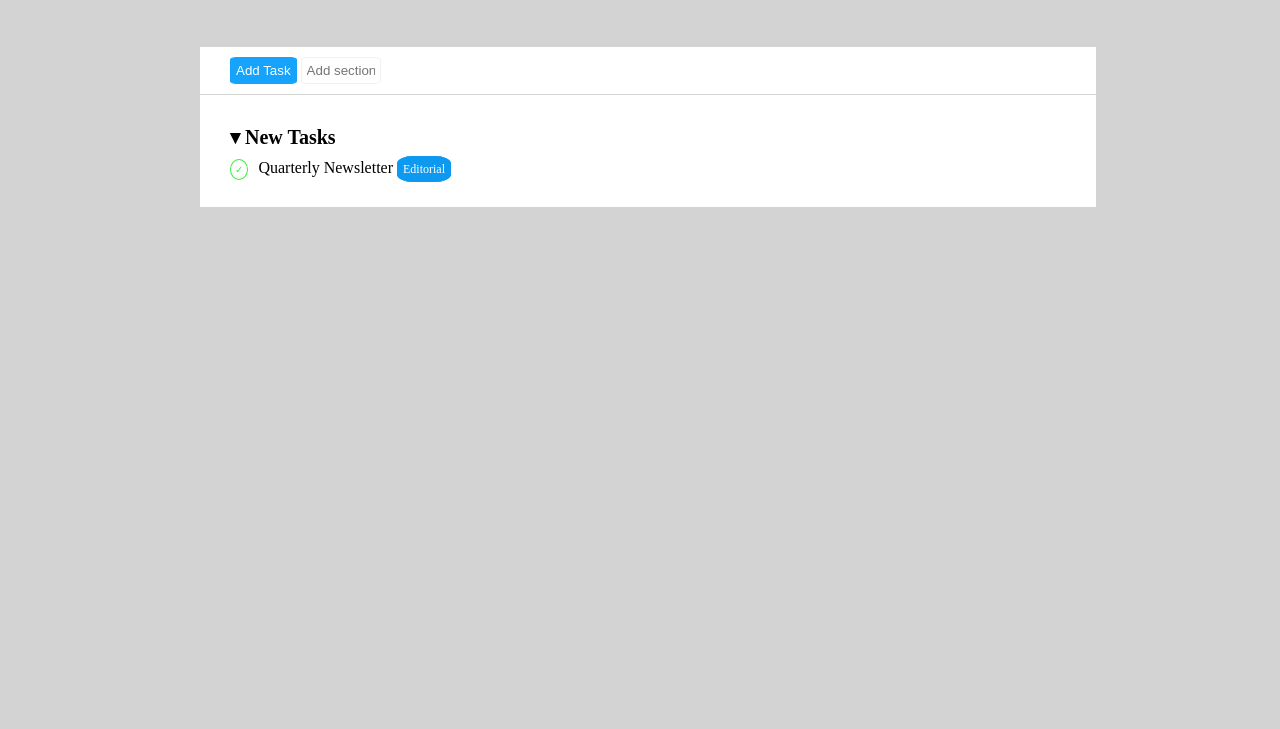
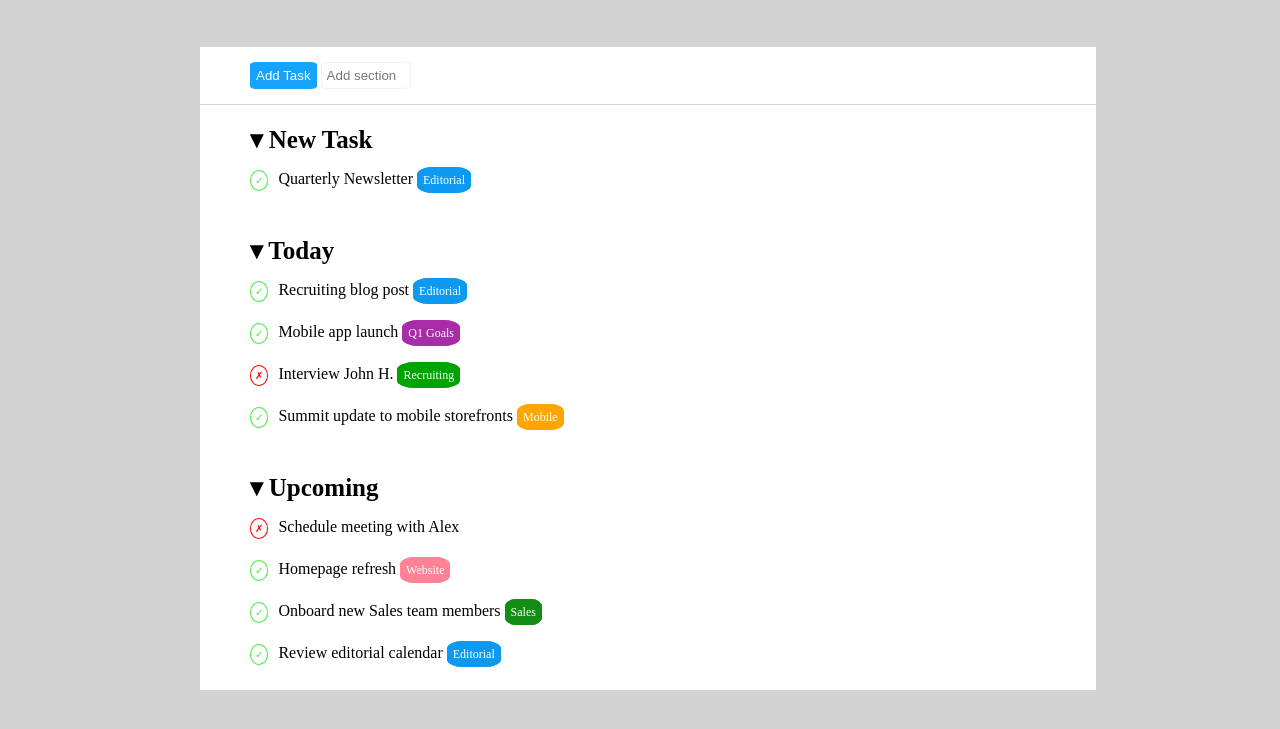
Before and after one commit to Giuseppe0197/html-css-toboolist, a plain HTML site: page index.html in a window 1280 px wide. Shown: the part 103-832 px from the top of the page. Before the commit the page ends 800 px from the top, so only its background shows below. Drawn offline with Linux system fonts and the light colour scheme.

Commit message:
main part done

```diff
--- a/css/style.css
+++ b/css/style.css
@@ -36,7 +36,7 @@ header {
 }
 
 .inputbutton {
-    padding: 10px 30px;
+    padding: 15px 50px;
     border-bottom: 1px solid lightgray;
 }
 
@@ -50,23 +50,28 @@ header {
 
 #input {
     color: (241, 241, 241);
-    width: 80px;
+    width: 90px;
     border: 1px solid rgb(241, 241, 241);
     padding: 5px;
     border-radius: 10%;
 }
 
+.activities {
+    margin: 0;
+}
+
 .list {
-    padding: 30px;
+    padding: 20px 50px;
 }
 
 .titles {
     font-weight: bold;
-    font-size: 20px;
+    font-size: 25px;
 }
 
 .things {
     margin-top: 10px;
+    line-height: 30px;
 }
 
 .decorations {
@@ -89,3 +94,39 @@ header {
     margin-right: 10px;
     font-size: 10px;
 }
+
+.undone::before {
+    content: "\2717";
+    color: red;
+    padding: 4px;
+    border: 1px solid red;
+    border-radius: 50%;
+    text-align: center;
+    margin-right: 10px;
+    font-size: 10px;
+}
+
+#goals {
+    background-color: rgb(168, 43, 168);
+    border: 1px solid rgb(168, 43, 168);
+}
+
+#recruiting {
+    background-color: rgb(0, 163, 0);
+    border: 1px solid rgb(0, 163, 0);
+}
+
+#mobile {
+    background-color: orange;
+    border: 1px solid orange;
+}
+
+#website {
+    background-color: rgb(255, 129, 150);
+    border: 1px solid rgb(255, 129, 150);
+}
+
+#sales {
+    background-color: rgb(19, 141, 19);
+    border: 1px solid rgb(19, 141, 19);
+}
--- a/index.html
+++ b/index.html
@@ -34,22 +34,47 @@
 
             </div>
 
+            <!-- sezione 2 con attività della lista -->
+
             <div class="activities">
 
                 <div class="list">
 
-                    <span class="titles">&#9662; New Tasks</span>
+                    <span class="titles">&#9662; New Task</span>
                     <p class="things"><span class="check"></span>Quarterly Newsletter <span class="decorations">Editorial</span></p>
 
                 </div>
 
+                <div class="list">
+
+                    <span class="titles">&#9662; Today</span>
+                    <p class="things"><span class="check"></span>Recruiting blog post <span class="decorations">Editorial</span></p>
+
+                    <p class="things"><span class="check"></span>Mobile app launch <span class="decorations" id="goals">Q1 Goals</span></p>
+
+                    <p class="things"><span class="undone"></span>Interview John H. <span class="decorations" id="recruiting">Recruiting</span></p>
+
+                    <p class="things"><span class="check"></span>Summit update to mobile storefronts <span class="decorations" id="mobile">Mobile</span></p>
+
+                </div>
+
+                <div class="list">
+
+                    <span class="titles">&#9662; Upcoming</span>
+                    <p class="things"><span class="undone"></span>Schedule meeting with Alex </p>
+
+                    <p class="things"><span class="check"></span>Homepage refresh <span class="decorations" id="website">Website</span></p>
+
+                    <p class="things"><span class="check"></span>Onboard new Sales team members <span class="decorations" id="sales">Sales</span></p>
+
+                    <p class="things"><span class="check"></span>Review editorial calendar <span class="decorations">Editorial</span></p>
+
+                </div>
 
             </div>
 
         </div>
 
-    <!-- sezione 2 con attività della lista -->
-
     </main>
 
 </body>
```
